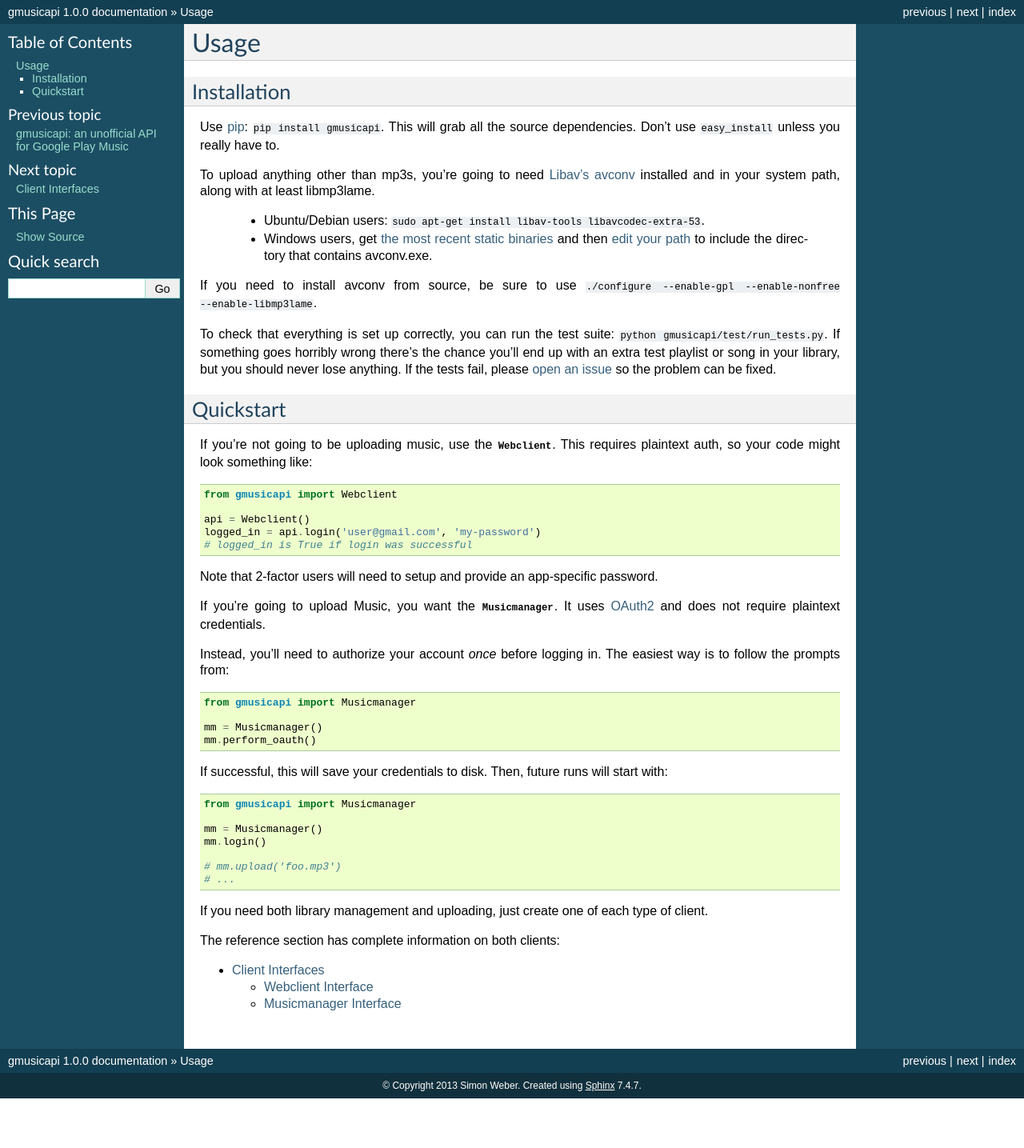
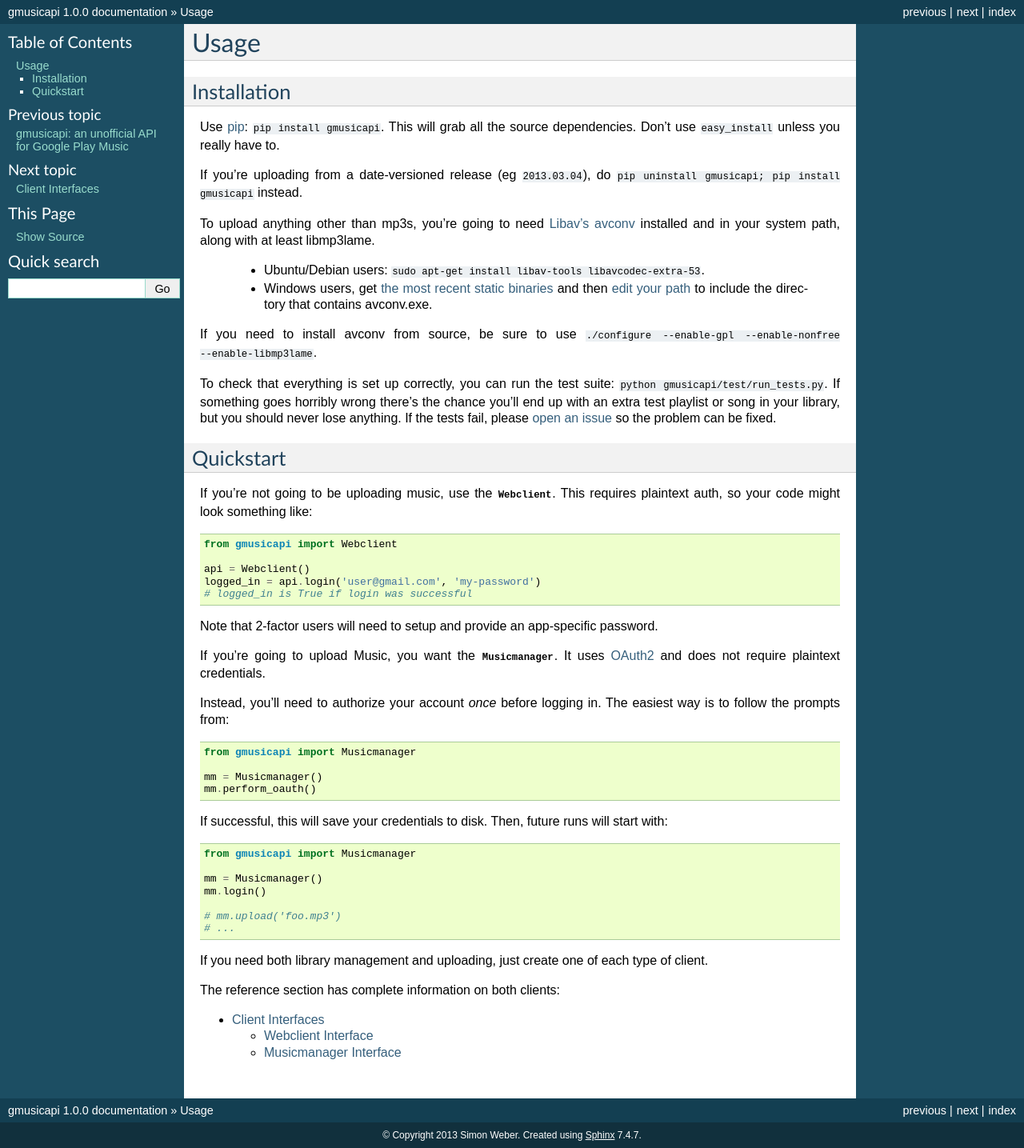
Before and after one commit to simon-weber/gmusicapi, a Sphinx documentation site: the page built from docs/source/usage.rst, in a window 1280 px wide. Shown: the whole page at 80% size. Built offline with Sphinx 7.4.7, drawn with Linux system fonts in a browser that asks for light colours; the version number is read from the project's files by our own code; before the commit the page ends 1373 px from its top, so only the background shows below that.

Commit message:
add force install note to docs

```diff
--- a/README.rst
+++ b/README.rst
@@ -52,6 +52,10 @@
 https://unofficial-google-music-api.readthedocs.org/en/latest/usage.html#quickstart
 for help with the new interfaces.
 
+If you're upgrading from a date-versioned release,
+you'll need to force the install:
+``pip uninstall gmusicapi; pip install gmusicapi``.
+
 For updates, follow me on Twitter:
 `@simonmweber <https://twitter.com/simonmweber>`__.
 
--- a/docs/source/usage.rst
+++ b/docs/source/usage.rst
@@ -10,6 +10,9 @@
 ``pip install gmusicapi``.
 This will grab all the source dependencies.
 Don't use ``easy_install`` unless you really have to.
+
+If you're uploading from a date-versioned release (eg ``2013.03.04``),
+do ``pip uninstall gmusicapi; pip install gmusicapi`` instead.
 
 To upload anything other than mp3s, you're going to need
 `Libav's avconv <http://libav.org/avconv.html>`__
```
